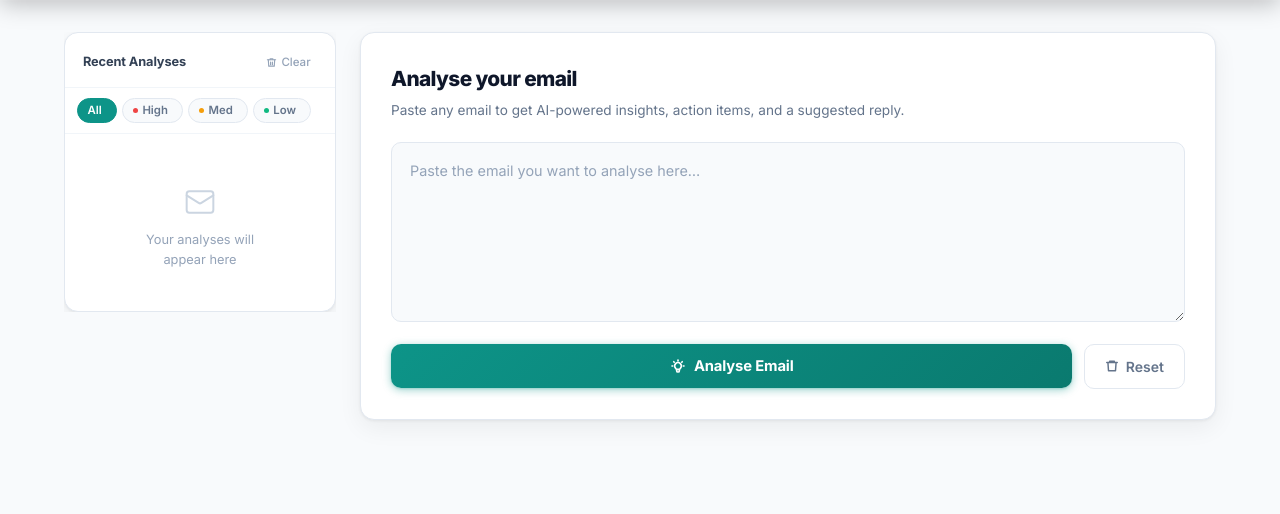
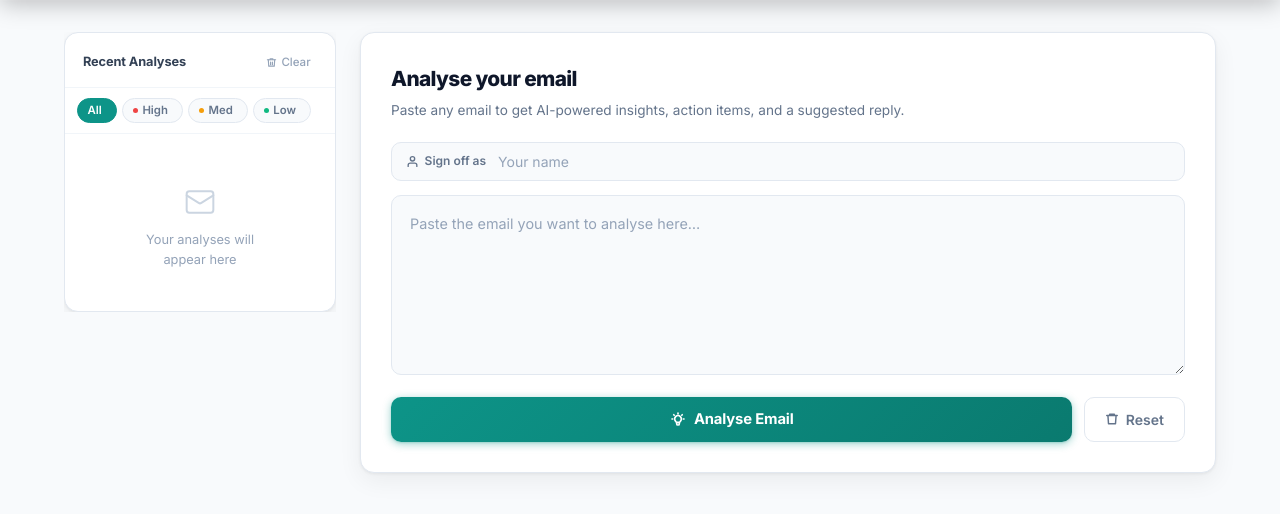
Before and after one commit to gunduzkaan22-source/email-analyser, a Flask app: page / in a window 1280 px wide. Shown: the part 72-586 px from the top of the page. Run offline with Flask 3, Linux system fonts and the light colour scheme.

Commit message:
Add streaming replies and name sign-off field

````diff
--- a/app.py
+++ b/app.py
@@ -1,7 +1,7 @@
 import os
+import json
 import anthropic
-import json
-from flask import Flask, render_template, request, jsonify
+from flask import Flask, render_template, request, jsonify, Response, stream_with_context
 from dotenv import load_dotenv
 
 load_dotenv()
@@ -38,11 +38,13 @@ def analyse():
     data = request.get_json()
     email_text = (data or {}).get('email', '').strip()
     tone = (data or {}).get('tone', 'Professional').strip() or 'Professional'
+    name = (data or {}).get('name', '').strip()
 
     if not email_text:
         return jsonify({'error': 'No email provided'}), 400
 
     tone_guide = TONE_GUIDES.get(tone, TONE_GUIDES["Professional"])
+    sign_off = f" Sign off the reply with the name: {name}." if name else ""
 
     client = anthropic.Anthropic()
     response = client.messages.create(
@@ -63,7 +65,7 @@ def analyse():
                     "urgency, deadlines mentioned, and tone).\n\n"
                     "For suggested_reply, write as if you are the recipient drafting a real response. "
                     f"Tone: {tone} — {tone_guide}. "
-                    f"{REPLY_INSTRUCTIONS}\n\n"
+                    f"{REPLY_INSTRUCTIONS}{sign_off}\n\n"
                     f"Email:\n{email_text}"
                 )
             }
@@ -80,40 +82,62 @@ def regenerate_reply():
     data = request.get_json()
     email_text = (data or {}).get('email', '').strip()
     tone = (data or {}).get('tone', 'Professional').strip() or 'Professional'
+    name = (data or {}).get('name', '').strip()
 
     if not email_text:
         return jsonify({'error': 'No email provided'}), 400
 
     tone_guide = TONE_GUIDES.get(tone, TONE_GUIDES["Professional"])
+    sign_off = f" Sign off with the name: {name}." if name else ""
 
     client = anthropic.Anthropic()
-    response = client.messages.create(
-        model="claude-haiku-4-5-20251001",
-        max_tokens=512,
-        system=(
-            "You are a business email reply writer. Always respond with valid JSON only. "
-            "No markdown, no extra text, just pure JSON."
-        ),
-        messages=[
-            {
-                "role": "user",
-                "content": (
-                    "Write a reply to the following email. "
-                    "Return a JSON object with a single field: suggested_reply.\n\n"
-                    "Write as if you are the recipient drafting a real response. "
-                    f"Tone: {tone} — {tone_guide}. "
-                    f"{REPLY_INSTRUCTIONS}\n\n"
-                    f"Email:\n{email_text}"
-                )
-            }
-        ]
+
+    def generate():
+        try:
+            with client.messages.stream(
+                model="claude-haiku-4-5-20251001",
+                max_tokens=512,
+                system=(
+                    "You are a business email reply writer. "
+                    "Write only the reply text itself — no JSON, no markdown, no preamble."
+                ),
+                messages=[
+                    {
+                        "role": "user",
+                        "content": (
+                            "Write a reply to the following email.\n\n"
+                            "Write as if you are the recipient drafting a real response. "
+                            f"Tone: {tone} — {tone_guide}. "
+                            "Structure it with a natural greeting, a body that directly addresses "
+                            "the specific points and questions raised in the email (reference them "
+                            "concretely — no vague acknowledgements), and a clear sign-off."
+                            f"{sign_off} "
+                            "Keep it concise but complete. "
+                            "Avoid filler phrases like 'I hope this email finds you well', "
+                            "'please do not hesitate to reach out', 'as per my previous email', "
+                            "or 'going forward'. Write like a thoughtful human, not a template. "
+                            "Use blank lines between paragraphs.\n\n"
+                            f"Email:\n{email_text}"
+                        )
+                    }
+                ]
+            ) as stream:
+                for text in stream.text_stream:
+                    yield f"data: {json.dumps({'chunk': text})}\n\n"
+            yield "data: [DONE]\n\n"
+        except Exception as e:
+            yield f"data: {json.dumps({'error': str(e)})}\n\n"
+
+    return Response(
+        stream_with_context(generate()),
+        mimetype='text/event-stream',
+        headers={
+            'Cache-Control': 'no-cache',
+            'X-Accel-Buffering': 'no',
+        }
     )
-
-    raw = response.content[0].text
-    cleaned = raw.replace("```json", "").replace("```", "").strip()
-    return jsonify(json.loads(cleaned))
 
 
 if __name__ == '__main__':
     port = int(os.environ.get('PORT', 8080))
-    app.run(host='0.0.0.0', port=port)
+    app.run(host='0.0.0.0', port=port, threaded=True)
--- a/static/style.css
+++ b/static/style.css
@@ -368,6 +368,50 @@ body {
   line-height: 1.6;
 }
 
+/* ── Name row ── */
+.name-row {
+  display: flex;
+  align-items: center;
+  gap: 0.75rem;
+  padding: 0.6rem 0.875rem;
+  background: var(--navy-50);
+  border: 1px solid var(--navy-200);
+  border-radius: var(--radius-sm);
+  margin-bottom: 0.875rem;
+  transition: border-color 0.2s;
+}
+
+.name-row:focus-within {
+  border-color: var(--teal-400);
+  background: var(--white);
+}
+
+.name-label {
+  display: flex;
+  align-items: center;
+  gap: 0.35rem;
+  font-size: 0.75rem;
+  font-weight: 600;
+  color: var(--navy-500);
+  white-space: nowrap;
+  flex-shrink: 0;
+  user-select: none;
+}
+
+.name-input {
+  flex: 1;
+  border: none;
+  background: transparent;
+  font-size: 0.875rem;
+  font-family: inherit;
+  color: var(--navy-800);
+  outline: none;
+  font-weight: 500;
+  min-width: 0;
+}
+
+.name-input::placeholder { color: var(--navy-400); font-weight: 400; }
+
 /* ── Textarea ── */
 textarea {
   width: 100%;
@@ -730,6 +774,18 @@ textarea::placeholder { color: var(--navy-400); }
 .reply-wrap.loading .reply-regen-loading { display: flex; }
 .reply-wrap.loading .reply-box { opacity: 0.3; }
 
+.reply-box.streaming::after {
+  content: '▎';
+  color: var(--teal-500);
+  animation: blink 0.8s step-end infinite;
+  font-weight: 300;
+}
+
+@keyframes blink {
+  0%, 100% { opacity: 1; }
+  50%       { opacity: 0; }
+}
+
 /* ── Tone pills ── */
 .tone-pills {
   display: flex;
--- a/templates/index.html
+++ b/templates/index.html
@@ -75,6 +75,13 @@
           <div class="card-header">
             <h1 class="card-title">Analyse your email</h1>
             <p class="card-desc">Paste any email to get AI-powered insights, action items, and a suggested reply.</p>
+          </div>
+          <div class="name-row">
+            <label class="name-label" for="senderName">
+              <svg width="13" height="13" viewBox="0 0 24 24" fill="none" stroke="currentColor" stroke-width="2.5" stroke-linecap="round" stroke-linejoin="round"><path d="M20 21v-2a4 4 0 0 0-4-4H8a4 4 0 0 0-4 4v2"/><circle cx="12" cy="7" r="4"/></svg>
+              Sign off as
+            </label>
+            <input type="text" id="senderName" class="name-input" placeholder="Your name" autocomplete="name" />
           </div>
           <textarea id="emailInput" placeholder="Paste the email you want to analyse here…"></textarea>
           <div class="error-box" id="errorBox"></div>
@@ -236,7 +243,7 @@ async function analyse() {
     const res  = await fetch('/analyse', {
       method: 'POST',
       headers: { 'Content-Type': 'application/json' },
-      body: JSON.stringify({ email, tone: 'Professional' })
+      body: JSON.stringify({ email, tone: 'Professional', name: document.getElementById('senderName').value.trim() })
     });
     const data = await res.json();
 
@@ -313,6 +320,7 @@ async function setTone(tone) {
     p.classList.toggle('active', p.dataset.tone === tone);
   });
 
+  // Cache hit — instant swap, no network call
   if (replyCache[tone] !== undefined) {
     document.getElementById('replyVal').textContent = replyCache[tone];
     document.getElementById('copyBtn').classList.remove('copied');
@@ -320,27 +328,58 @@ async function setTone(tone) {
     return;
   }
 
+  // Cache miss — stream from API
   document.querySelectorAll('.tone-pill').forEach(p => { p.disabled = true; });
-  const wrap = document.getElementById('replyWrap');
-  wrap.classList.add('loading');
+  const replyEl = document.getElementById('replyVal');
+  replyEl.textContent = '';
+  replyEl.classList.add('streaming');
+  document.getElementById('copyBtn').classList.remove('copied');
+  document.getElementById('copyLabel').textContent = 'Copy';
+
+  let fullText = '';
 
   try {
+    const name = document.getElementById('senderName').value.trim();
     const res  = await fetch('/regenerate-reply', {
       method: 'POST',
       headers: { 'Content-Type': 'application/json' },
-      body: JSON.stringify({ email: currentEmail, tone })
+      body: JSON.stringify({ email: currentEmail, tone, name })
     });
-    const data = await res.json();
-    if (!res.ok || data.error) throw new Error(data.error || 'Regeneration failed.');
 
-    replyCache[tone] = data.suggested_reply || '';
-    document.getElementById('replyVal').textContent = replyCache[tone];
-    document.getElementById('copyBtn').classList.remove('copied');
-    document.getElementById('copyLabel').textContent = 'Copy';
+    if (!res.ok) {
+      const errData = await res.json();
+      throw new Error(errData.error || 'Regeneration failed.');
+    }
+
+    const reader  = res.body.getReader();
+    const decoder = new TextDecoder();
+    let buffer = '';
+
+    while (true) {
+      const { done, value } = await reader.read();
+      if (done) break;
+
+      buffer += decoder.decode(value, { stream: true });
+      const lines = buffer.split('\n');
+      buffer = lines.pop(); // hold incomplete line for next chunk
+
+      for (const line of lines) {
+        if (!line.startsWith('data: ')) continue;
+        const payload = line.slice(6).trim();
+        if (payload === '[DONE]') continue;
+        let parsed;
+        try { parsed = JSON.parse(payload); } catch { continue; }
+        if (parsed.error) throw new Error(parsed.error);
+        fullText += parsed.chunk || '';
+        replyEl.textContent = fullText;
+      }
+    }
+
+    replyCache[tone] = fullText;
   } catch (err) {
     showToast(err.message);
   } finally {
-    wrap.classList.remove('loading');
+    replyEl.classList.remove('streaming');
     document.querySelectorAll('.tone-pill').forEach(p => { p.disabled = false; });
   }
 }
@@ -522,6 +561,14 @@ function formatDate(iso) {
 }
 
 /* ── Init ── */
+(function initName() {
+  const input = document.getElementById('senderName');
+  input.value = localStorage.getItem('maillens_name') || '';
+  input.addEventListener('input', () => {
+    localStorage.setItem('maillens_name', input.value.trim());
+  });
+})();
+
 renderHistory();
 </script>
 
````
